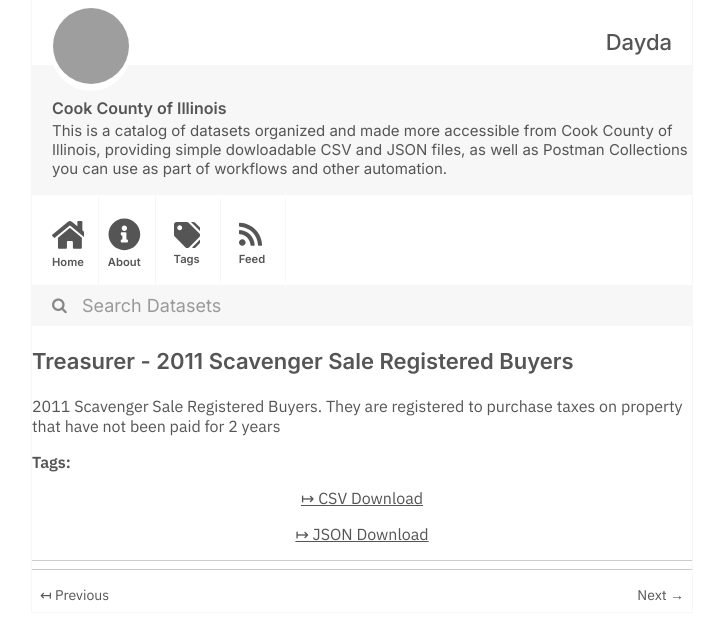
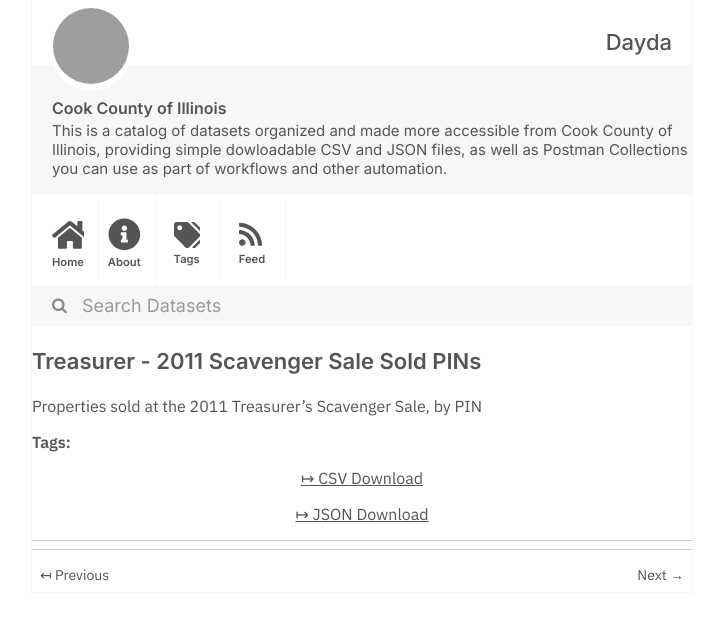
Before and after one commit to dayda-entities/cook-county-of-illinois, a Jekyll site: the page built from _posts/2020-11-10-treasurer-2011-scavenger-sale-.md, in a window 1280 px wide, cut to the strip 0-640 px from the top of the page. Shown: the whole strip, without its empty margins (278-1001 px from the left). Built offline with Jekyll 4.4.1, drawn with Linux system fonts in a browser that asks for light colours; grey boxes are pictures that could not be loaded.

Commit message:
Publish Data

```diff
--- a/_posts/2020-11-10-treasurer-2011-scavenger-sale-.md
+++ b/_posts/2020-11-10-treasurer-2011-scavenger-sale-.md
@@ -1,17 +1,17 @@
 ---
-title: Treasurer - 2011 Scavenger Sale Registered Buyers
-created: '2020-11-10T16:57:27.436781'
-modified: '2020-11-10T16:57:27.436791'
+title: Treasurer - 2011 Scavenger Sale Sold PINs
+created: '2020-11-10T16:57:45.604359'
+modified: '2020-11-10T16:57:45.604369'
 state: active
 type: dataset
 tags: []
 groups:
   - Local Government
 csv_url: >-
-  https://datacatalog.cookcountyil.gov/api/views/dren-9pwe/rows.csv?accessType=DOWNLOAD
+  https://datacatalog.cookcountyil.gov/api/views/qr56-3n7b/rows.csv?accessType=DOWNLOAD
 json_url: >-
-  https://datacatalog.cookcountyil.gov/api/views/dren-9pwe/rows.json?accessType=DOWNLOAD
+  https://datacatalog.cookcountyil.gov/api/views/qr56-3n7b/rows.json?accessType=DOWNLOAD
 layout: post
 
 ---
-2011 Scavenger Sale Registered Buyers. They are registered to purchase taxes on property that have not been paid for 2 years
+Properties sold at the 2011 Treasurer's Scavenger Sale, by PIN
```
